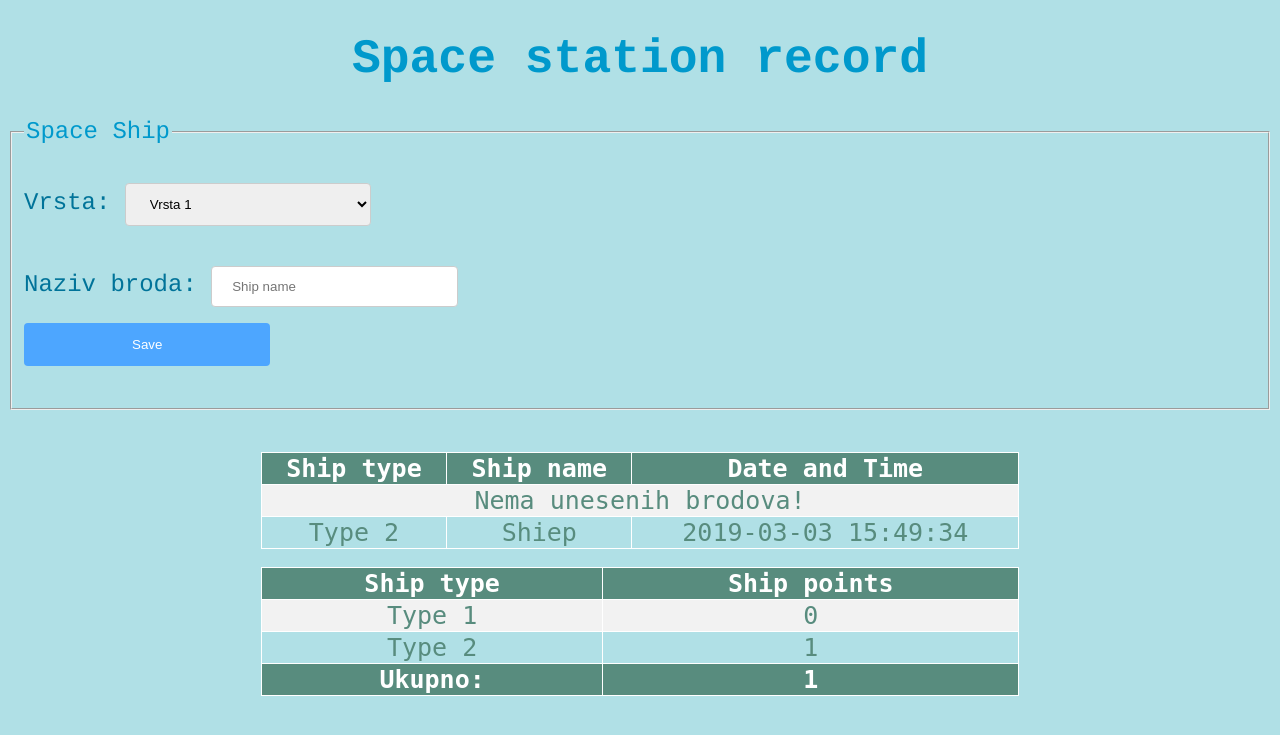
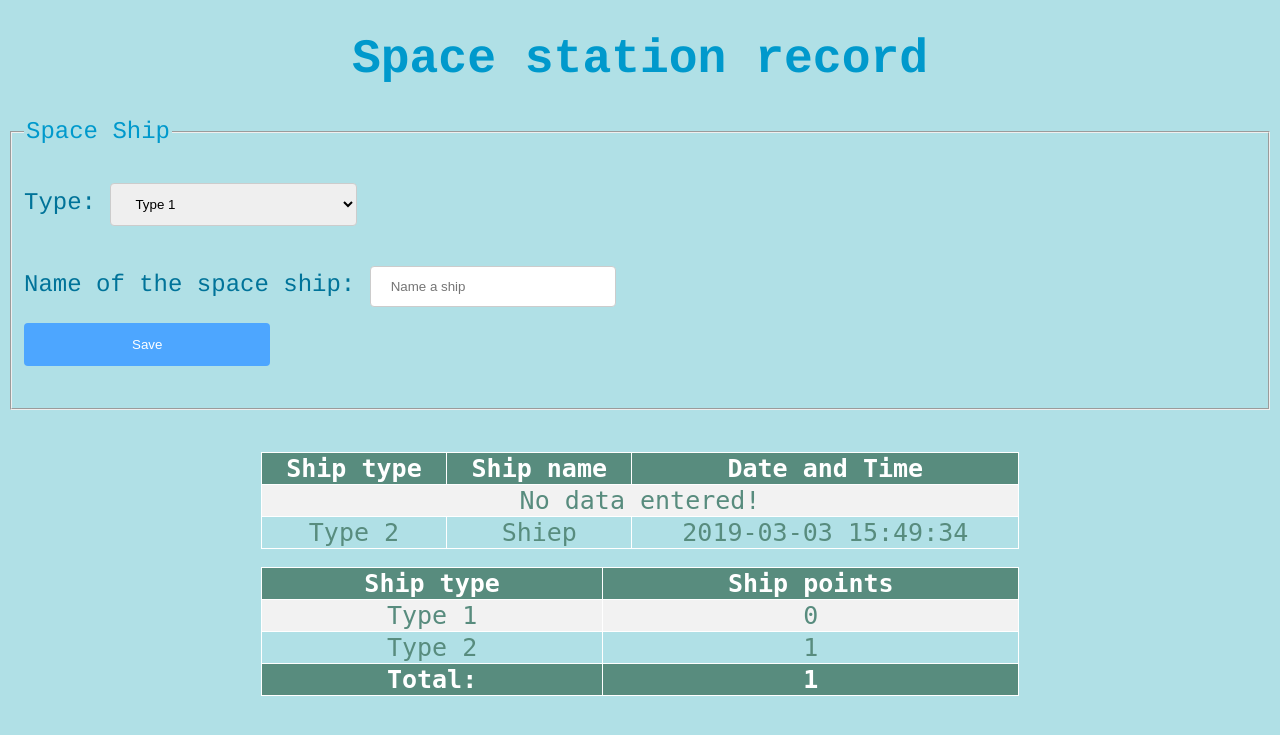
Before and after one commit to mixy9/Space-Station-Database, a PHP site: page / in a window 1280 px wide. Shown: the top 735 px of the page. Run offline with PHP 8.4, Linux system fonts and the light colour scheme; data comes from the database, SQL or seed files in the repository; both versions use the stored data as it was after the commit.

Commit message:
Add files via upload

```diff
--- a/index.php
+++ b/index.php
@@ -70,15 +70,15 @@ p {
    <form action="include/save.php" method="POST">
     <fieldset>
       <legend> Space Ship </legend>
-      <p>Vrsta:
+      <p>Type:
 <select id="type" name="type">
-<option value="Vrsta 1">Vrsta 1</option>
-<option value="Vrsta 2">Vrsta 2</option>
-<option value="Vrsta 3">Vrsta 3</option>
-<option value="Vrsta 4">Vrsta 4</option>
+<option value="Type 1">Type 1</option>
+<option value="Type 2">Type 2</option>
+<option value="Type 3">Type 3</option>
+<option value="Type 4">Type 4</option>
 </select>
-      <p>Naziv broda:
-      <input type="text" name="name" value="" placeholder="Ship name"> <br>
+      <p>Name of the space ship:
+      <input type="text" name="name" value="" placeholder="Name a ship"> <br>
       <button type="submit" name="save">Save</button>
     </fieldset>
   </form> </p>
@@ -118,7 +118,7 @@ if (mysqli_num_rows($result) > 0)
 while($row = mysqli_fetch_assoc($result))
 {
   if (empty($row['name'])) { ?>
-  <tr><td colspan = "3"> <?php echo "Nema unesenih brodova!";
+  <tr><td colspan = "3"> <?php echo "No data entered!";
 }
 else
 { ?>
@@ -178,7 +178,7 @@ else
 ?>
 
 <tr>
-  <th>Ukupno:</th>
+  <th>Total:</th>
   <th><?php echo $sum; ?></th>
 </tr>
 
```
Also changed, not shown: spaceapp.sql (+4 -4 lines).
